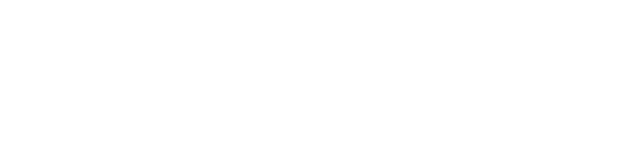
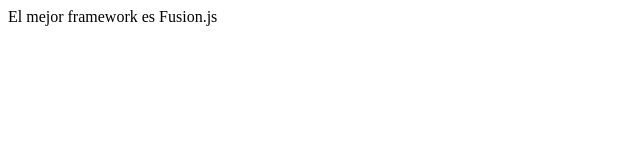
Before and after one commit to Dofrasilva12/colaborar, a plain HTML site: page index.html in a window 1280 px wide. Shown: the whole page, without its empty margins (0-640 px from the left). Drawn offline with Linux system fonts and the light colour scheme.

Commit message:
first: Add agregue al mejor framework

```diff
--- a/index.html
+++ b/index.html
@@ -5,5 +5,7 @@
 </head>
 <body>
 
+El mejor framework es Fusion.js
+
 </body>
 </html>
```
